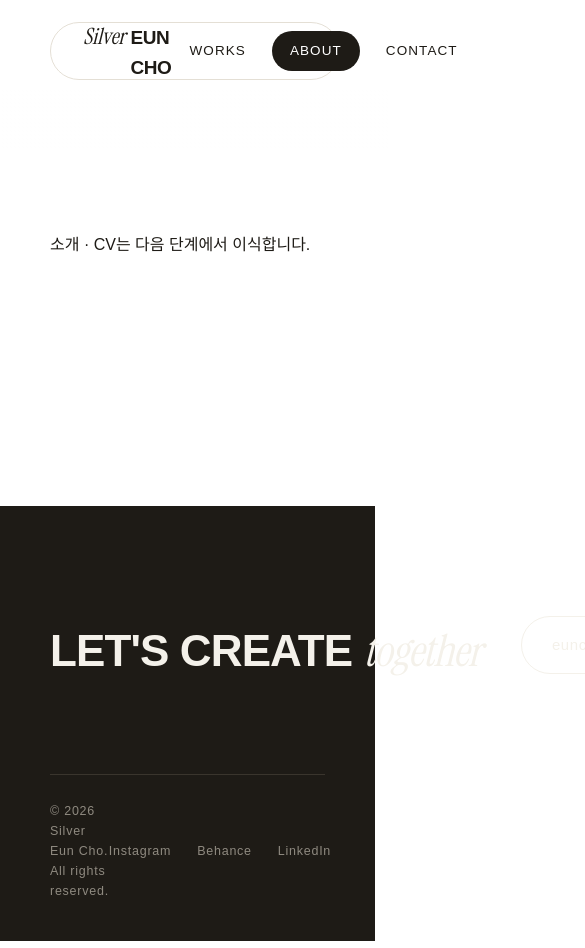
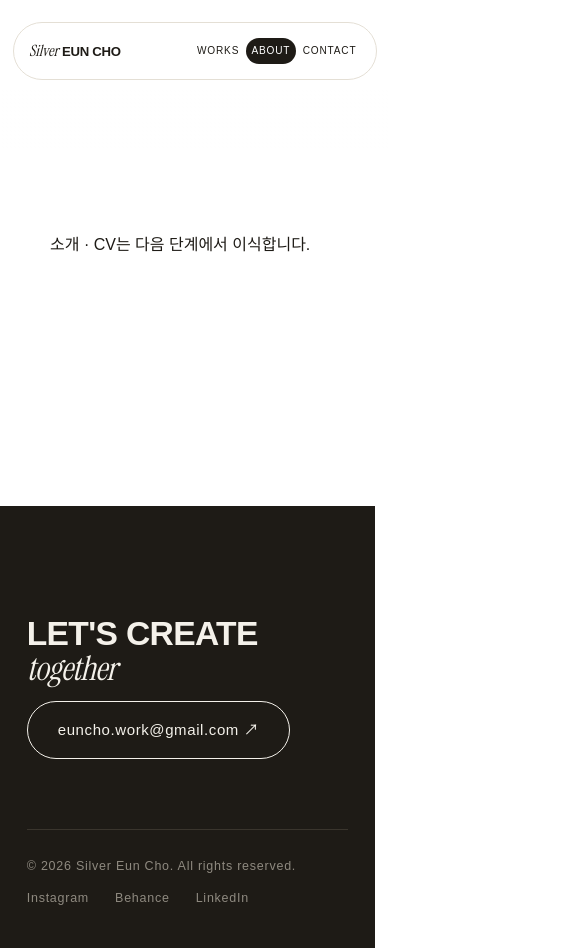
Before and after one commit to Happy-DCS/silver-portfolio, a Next.js app: page /about in a window 390 px wide. Shown: the top 948 px of the page, 585 px wide, since content can reach past the window. Built offline with nearby package versions, Linux system fonts and the light colour scheme; a web font is replaced by a local one.

Commit message:
fix: 320 기준 header, footer 반응형 수정

```diff
--- a/src/app/globals.css
+++ b/src/app/globals.css
@@ -29,6 +29,7 @@
 html {
   scroll-behavior: smooth;
   scrollbar-gutter: stable;
+  overflow-x: hidden;
 }
 
 body {
@@ -42,7 +43,7 @@ body {
 .container {
   max-width: 1440px;
   margin: 0 auto;
-  padding: 0 50px;
+  padding: 0 clamp(25px, calc(25px + (100vw - 320px) * 0.02451), 50px);
   width: 100%;
 }
 
@@ -79,7 +80,7 @@ header {
   z-index: 100;
   display: flex;
   justify-content: center;
-  padding: 0 50px;
+  padding: 0 clamp(10px, calc(10px + (100vw - 320px) * 0.03922), 50px);
   pointer-events: none;
 }
 header::before {
@@ -101,7 +102,7 @@ header::before {
   align-items: center;
   justify-content: space-between;
   height: 58px;
-  padding: 0 14px 0 32px;
+  padding: 0 14px 0 clamp(14px, calc(14px + (100vw - 320px) * 0.017647), 32px);
   background: rgba(255, 255, 255, 0.88);
   backdrop-filter: blur(14px);
   border: 1px solid var(--line);
@@ -109,9 +110,10 @@ header::before {
 }
 .logo {
   display: flex;
+  flex-wrap: wrap;
   align-items: baseline;
-  gap: 0.26em;
-  font-size: 19px;
+  gap: 0 0.26em;
+  font-size: clamp(13px, calc(13px + (100vw - 360px) * 0.006122), 19px);
   color: var(--ink);
 }
 .logo em {
@@ -127,15 +129,17 @@ header::before {
 }
 nav {
   display: flex;
-  gap: 8px;
-  font-size: 13.5px;
+  gap: clamp(0px, calc(0px + (100vw - 320px) * 0.007843), 8px);
+  font-size: clamp(10px, calc(10px + (100vw - 360px) * 0.003571), 13.5px);
   letter-spacing: 0.08em;
   text-transform: uppercase;
 }
 nav a {
-  padding: 9px 18px;
+  padding: clamp(5px, calc(5px + (100vw - 320px) * 0.003922), 9px)
+    clamp(5px, calc(5px + (100vw - 320px) * 0.012745), 18px);
   border-radius: 100px;
   color: var(--ink);
+  white-space: nowrap;
   transition: background-color 0.25s ease, color 0.25s ease;
 }
 nav a:hover,
@@ -150,12 +154,18 @@ footer {
   color: #f4f1ea;
   padding: 110px 0 40px;
 }
+footer .container {
+  display: flex;
+  flex-direction: column;
+  gap: 70px;
+}
 .ft-head {
   display: flex;
+  flex-wrap: wrap;
   justify-content: space-between;
   align-items: flex-end;
-  gap: 40px;
-  margin-bottom: 100px;
+  gap: 15px 40px;
+  margin-bottom: 0;
 }
 .ft-label {
   font-size: 12px;
@@ -167,7 +177,7 @@ footer {
 .ft-cta {
   font-family: var(--sans);
   font-weight: 800;
-  font-size: clamp(44px, 5.6vw, 86px);
+  font-size: clamp(32px, calc(32px + (100vw - 360px) * 0.05510), 86px);
   line-height: 1.04;
   letter-spacing: -0.02em;
   text-transform: uppercase;
@@ -188,6 +198,9 @@ footer {
   justify-self: start;
   white-space: nowrap;
   transition: opacity 0.4s ease, transform 0.4s ease;
+}
+.fl .f-en {
+  white-space: normal;
 }
 .fl .f-kr {
   font-family: var(--sans);
@@ -217,6 +230,7 @@ footer {
   border: 1px solid #f4f1ea;
   border-radius: 100px;
   padding: 16px 30px;
+  white-space: nowrap;
   transition: background-color 0.3s ease, color 0.3s ease;
 }
 .ft-mailbtn:hover {
@@ -225,6 +239,8 @@ footer {
 }
 .ft-bottom {
   display: flex;
+  flex-wrap: wrap;
+  gap: 12px 0;
   justify-content: space-between;
   align-items: center;
   border-top: 1px solid #3a352d;
```
